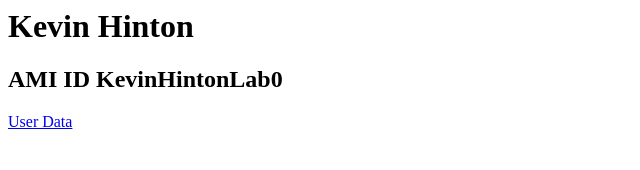
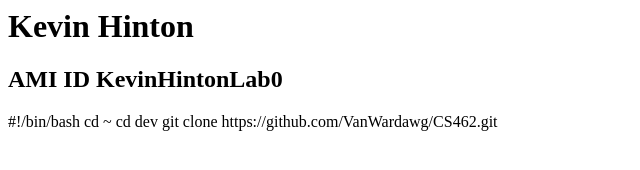
Before and after one commit to VanWardawg/CS462, a plain HTML site: page Lab0/index.html in a window 1280 px wide. Shown: the whole page, without its empty margins (0-640 px from the left). Drawn offline with Linux system fonts and the light colour scheme.

Commit message:
added script inline

```diff
--- a/Lab0/index.html
+++ b/Lab0/index.html
@@ -2,6 +2,10 @@
 <body>
 <h1> Kevin Hinton </h1>
 <h2>AMI ID KevinHintonLab0</h2>
-<a href="script.txt">User Data</a>
+<p>
+#!/bin/bash
+cd ~
+cd dev
+git clone https://github.com/VanWardawg/CS462.git</p>
 </body>
 </html>
```
